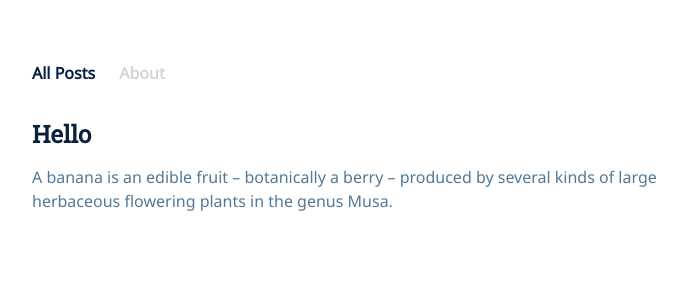
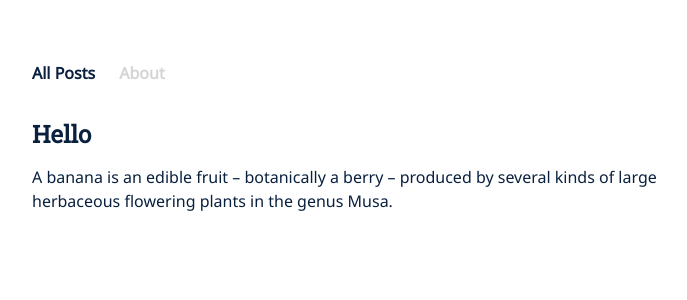
Before and after one commit to xfltrt/xfltrt.github.io, a Jekyll site: the page built from index.html, in a window 1280 px wide. Shown: the top 300 px of the page, without its empty margins (258-945 px from the left). Built offline with Jekyll 4.4.1, drawn with Linux system fonts in a browser that asks for light colours.

Commit message:
Update main.scss

```diff
--- a/_sass/main.scss
+++ b/_sass/main.scss
@@ -1,8 +1,8 @@
 :root {
   --colour-dark: #09203f;
   --colour-gray: #d5d5d5;
-  --colour-primary: #537895;
-  --colour-white: #fff;
+  --colour-primary: #09203f;
+  --colour-white: #ffffff;
   --font-primary: "Noto Sans", sans-serif;
   --font-secondary: "Roboto Slab", sans-serif;
 }
@@ -44,7 +44,7 @@ nav a {
 
 nav a:hover {
   padding: 0 0 3px 0;
-  border-bottom: 3px solid;
+  border-bottom: 3px solid var(--colour-dark);
 }
 
 .current {
```
